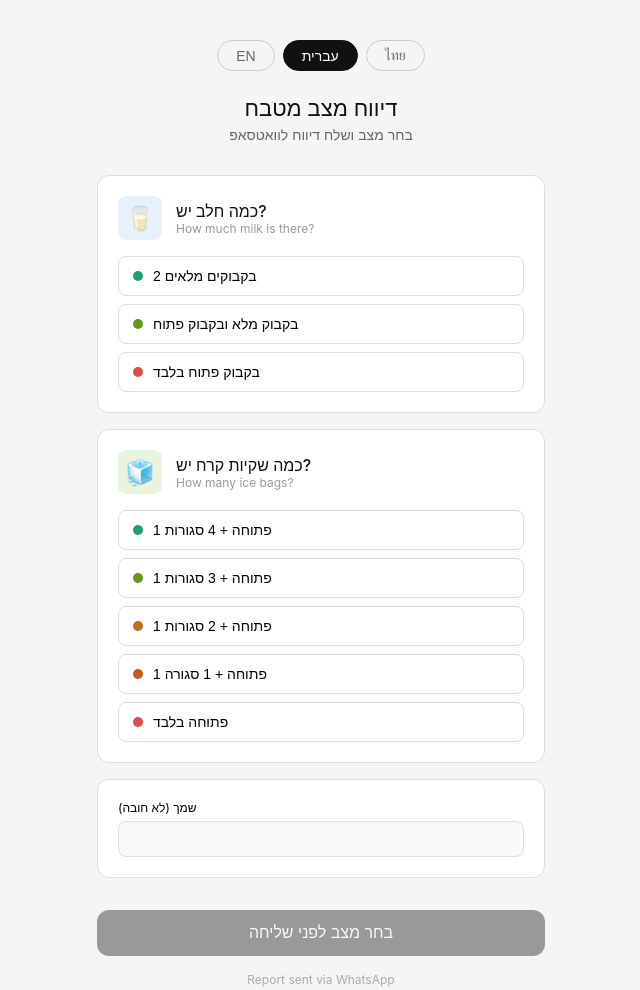
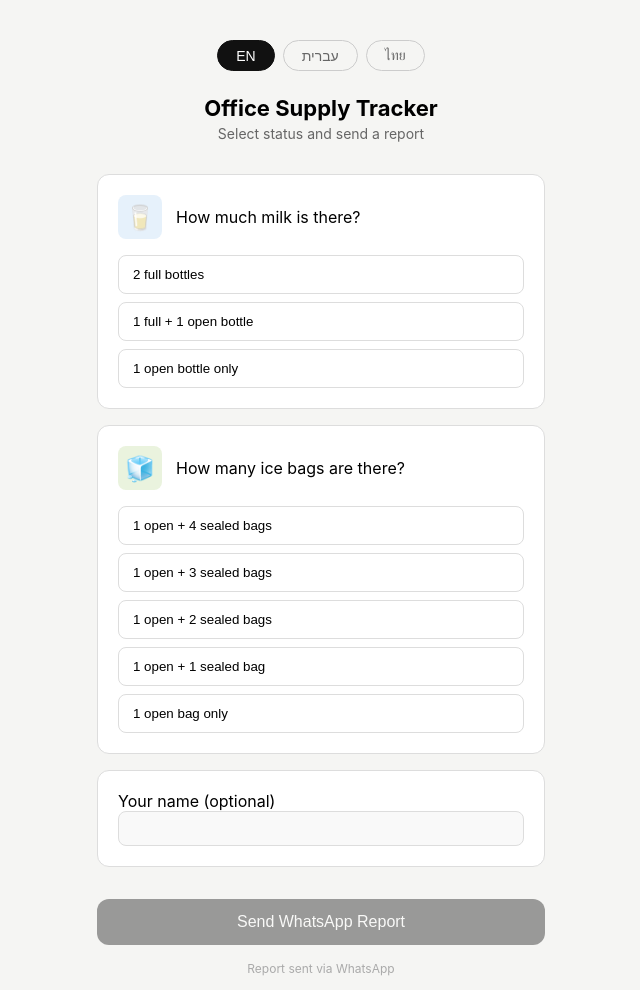
Before and after one commit to liamhgvr/office-fridge, a plain HTML site: page index.html in a window 1280 px wide. Shown: the whole page, without its empty margins (319-959 px from the left). Drawn offline with Linux system fonts and the light colour scheme.

Commit message:
fix lang

```diff
--- a/index.html
+++ b/index.html
@@ -7,30 +7,97 @@
 
 <style>
 *{box-sizing:border-box;margin:0;padding:0}
-body{font-family:-apple-system,BlinkMacSystemFont,'Segoe UI',sans-serif;background:#f5f5f3;min-height:100vh;padding:1rem}
-.app{max-width:480px;margin:0 auto;padding:1.5rem 1rem}
 
-.lang-bar{display:flex;gap:8px;margin-bottom:1.5rem;justify-content:center}
-.lang-btn{padding:6px 18px;border-radius:20px;border:1.5px solid #ccc;background:transparent;color:#666;cursor:pointer;font-size:14px;font-weight:500}
-.lang-btn.active{background:#111;color:#fff;border-color:#111}
+body{
+font-family:-apple-system,BlinkMacSystemFont,'Segoe UI',sans-serif;
+background:#f5f5f3;
+min-height:100vh;
+padding:1rem
+}
 
-.header{text-align:center;margin-bottom:2rem}
-.header h1{font-size:22px;font-weight:500;color:#111;margin-bottom:4px}
-.header p{font-size:14px;color:#666}
+.app{
+max-width:480px;
+margin:0 auto;
+padding:1.5rem 1rem
+}
 
-.cards{display:flex;flex-direction:column;gap:16px;margin-bottom:2rem}
-.card{background:#fff;border:0.5px solid #ddd;border-radius:12px;padding:1.25rem}
+.lang-bar{
+display:flex;
+gap:8px;
+margin-bottom:1.5rem;
+justify-content:center
+}
 
-.card-top{display:flex;align-items:center;gap:14px;margin-bottom:1rem}
+.lang-btn{
+padding:6px 18px;
+border-radius:20px;
+border:1.5px solid #ccc;
+background:transparent;
+color:#666;
+cursor:pointer;
+font-size:14px
+}
 
-.icon{font-size:24px;width:44px;height:44px;display:flex;align-items:center;justify-content:center;border-radius:8px}
+.lang-btn.active{
+background:#111;
+color:#fff;
+border-color:#111
+}
+
+.header{
+text-align:center;
+margin-bottom:2rem
+}
+
+.header h1{
+font-size:22px;
+margin-bottom:4px
+}
+
+.header p{
+font-size:14px;
+color:#666
+}
+
+.cards{
+display:flex;
+flex-direction:column;
+gap:16px;
+margin-bottom:2rem
+}
+
+.card{
+background:#fff;
+border:0.5px solid #ddd;
+border-radius:12px;
+padding:1.25rem
+}
+
+.card-top{
+display:flex;
+align-items:center;
+gap:14px;
+margin-bottom:1rem
+}
+
+.icon{
+font-size:24px;
+width:44px;
+height:44px;
+display:flex;
+align-items:center;
+justify-content:center;
+border-radius:8px
+}
+
 .icon-milk{background:#E6F1FB}
 .icon-ice{background:#EAF3DE}
 
-.card-title{font-size:16px;font-weight:500;color:#111}
-.card-sub{font-size:12px;color:#999}
-
-.options{display:flex;flex-direction:column;gap:8px}
+.options{
+display:flex;
+flex-direction:column;
+gap:8px
+}
 
 .opt-btn{
 width:100%;
@@ -39,25 +106,15 @@ border-radius:8px;
 border:1.5px solid #ddd;
 background:transparent;
 cursor:pointer;
-font-size:14px;
-font-weight:500;
 display:flex;
 align-items:center;
 gap:10px
 }
 
-.opt-btn.sel-1{border-color:#1D9E75;background:#E1F5EE;color:#0F6E56}
-.opt-btn.sel-2{border-color:#63991f;background:#f0f7e0;color:#3B6D11}
-.opt-btn.sel-3{border-color:#BA7517;background:#FAEEDA;color:#854F0B}
-.opt-btn.sel-4{border-color:#c45c20;background:#fce8da;color:#8a3a12}
-.opt-btn.sel-5{border-color:#A32D2D;background:#FCEBEB;color:#A32D2D}
-
-.opt-dot{width:10px;height:10px;border-radius:50%}
-.d1{background:#1D9E75}
-.d2{background:#63991f}
-.d3{background:#BA7517}
-.d4{background:#c45c20}
-.d5{background:#E24B4A}
+.opt-btn.sel{
+border-color:#1D9E75;
+background:#E1F5EE
+}
 
 .send-btn{
 width:100%;
@@ -70,33 +127,24 @@ font-size:16px;
 cursor:pointer
 }
 
-.send-btn:disabled{opacity:0.4}
+.send-btn:disabled{
+opacity:0.4
+}
 
 .reporter-row input{
 width:100%;
 padding:9px 12px;
 border-radius:8px;
 border:0.5px solid #ddd;
-background:#f9f9f9;
-font-size:14px
+background:#f9f9f9
 }
 
-.note{font-size:12px;color:#aaa;text-align:center;margin-top:1rem}
-
-.toast{
-position:fixed;
-bottom:24px;
-left:50%;
-transform:translateX(-50%);
-background:#111;
-color:#fff;
-padding:12px 24px;
-border-radius:24px;
-opacity:0;
-transition:opacity .3s
+.note{
+font-size:12px;
+color:#aaa;
+text-align:center;
+margin-top:1rem
 }
-
-.toast.show{opacity:1}
 </style>
 </head>
 
@@ -106,13 +154,13 @@ transition:opacity .3s
 
 <div class="lang-bar">
 <button class="lang-btn" onclick="setLang('en')">EN</button>
-<button class="lang-btn active" onclick="setLang('he')">עברית</button>
+<button class="lang-btn" onclick="setLang('he')">עברית</button>
 <button class="lang-btn" onclick="setLang('th')">ไทย</button>
 </div>
 
 <div class="header">
-<h1 id="h-title">דיווח מצב מטבח</h1>
-<p id="h-sub">בחר מצב ושלח דיווח לוואטסאפ</p>
+<h1 id="title"></h1>
+<p id="subtitle"></p>
 </div>
 
 <div class="cards">
@@ -120,104 +168,137 @@ transition:opacity .3s
 <div class="card">
 <div class="card-top">
 <div class="icon icon-milk">🥛</div>
-<div>
-<div class="card-title">כמה חלב יש?</div>
-<div class="card-sub">How much milk is there?</div>
-</div>
+<div id="milk-question"></div>
 </div>
 
-<div class="options" id="milk-opts">
-<button class="opt-btn" onclick="pick('milk',0)"><div class="opt-dot d1"></div>2 בקבוקים מלאים</button>
-<button class="opt-btn" onclick="pick('milk',1)"><div class="opt-dot d2"></div>בקבוק מלא ובקבוק פתוח</button>
-<button class="opt-btn" onclick="pick('milk',2)"><div class="opt-dot d5"></div>בקבוק פתוח בלבד</button>
+<div class="options">
+<button class="opt-btn" onclick="pick('milk',0)">2 full bottles</button>
+<button class="opt-btn" onclick="pick('milk',1)">1 full + 1 open bottle</button>
+<button class="opt-btn" onclick="pick('milk',2)">1 open bottle only</button>
 </div>
 </div>
 
 <div class="card">
 <div class="card-top">
 <div class="icon icon-ice">🧊</div>
-<div>
-<div class="card-title">כמה שקיות קרח יש?</div>
-<div class="card-sub">How many ice bags?</div>
-</div>
+<div id="ice-question"></div>
 </div>
 
-<div class="options" id="ice-opts">
-<button class="opt-btn" onclick="pick('ice',0)"><div class="opt-dot d1"></div>1 פתוחה + 4 סגורות</button>
-<button class="opt-btn" onclick="pick('ice',1)"><div class="opt-dot d2"></div>1 פתוחה + 3 סגורות</button>
-<button class="opt-btn" onclick="pick('ice',2)"><div class="opt-dot d3"></div>1 פתוחה + 2 סגורות</button>
-<button class="opt-btn" onclick="pick('ice',3)"><div class="opt-dot d4"></div>1 פתוחה + 1 סגורה</button>
-<button class="opt-btn" onclick="pick('ice',4)"><div class="opt-dot d5"></div>פתוחה בלבד</button>
+<div class="options">
+<button class="opt-btn" onclick="pick('ice',0)">1 open + 4 sealed bags</button>
+<button class="opt-btn" onclick="pick('ice',1)">1 open + 3 sealed bags</button>
+<button class="opt-btn" onclick="pick('ice',2)">1 open + 2 sealed bags</button>
+<button class="opt-btn" onclick="pick('ice',3)">1 open + 1 sealed bag</button>
+<button class="opt-btn" onclick="pick('ice',4)">1 open bag only</button>
 </div>
 </div>
 
 <div class="card reporter-row">
-<div style="font-size:12px;margin-bottom:6px">שמך (לא חובה)</div>
+<div id="name-label"></div>
 <input type="text" id="reporter-name">
 </div>
 
 </div>
 
 <button class="send-btn" id="send-btn" onclick="sendReport()" disabled>
-<span id="send-label">בחר מצב לפני שליחה</span>
+<span id="send-label"></span>
 </button>
 
 <p class="note">Report sent via WhatsApp</p>
 
 </div>
 
-<div class="toast" id="toast"></div>
-
 <script>
 
 let sel={milk:null,ice:null}
+let lang="en"
 
-function pick(item,idx){
-sel[item]=idx
-document.querySelectorAll('#'+item+'-opts .opt-btn').forEach((b,i)=>{
-b.className='opt-btn'+(i===idx?' sel-'+(idx+1):'')
-})
-updateBtn()
+const LANGS={
+en:{
+title:"Office Supply Tracker",
+sub:"Select status and send a report",
+milk:"How much milk is there?",
+ice:"How many ice bags are there?",
+name:"Your name (optional)",
+send:"Send WhatsApp Report"
+},
+he:{
+title:"דיווח מצב מטבח",
+sub:"בחר מצב ושלח דיווח לוואטסאפ",
+milk:"כמה חלב יש?",
+ice:"כמה שקיות קרח יש?",
+name:"שמך (לא חובה)",
+send:"שלח דיווח בוואטסאפ"
+},
+th:{
+title:"รายงานสถานะห้องครัว",
+sub:"เลือกสถานะแล้วส่งรายงาน",
+milk:"มีนมเท่าไหร่?",
+ice:"มีถุงน้ำแข็งกี่ถุง?",
+name:"ชื่อของคุณ (ไม่บังคับ)",
+send:"ส่งรายงานผ่าน WhatsApp"
+}
 }
 
-function updateBtn(){
-const ready=sel.milk!==null||sel.ice!==null
-document.getElementById('send-btn').disabled=!ready
+function setLang(l){
+
+lang=l
+const t=LANGS[l]
+
+document.getElementById("title").textContent=t.title
+document.getElementById("subtitle").textContent=t.sub
+document.getElementById("milk-question").textContent=t.milk
+document.getElementById("ice-question").textContent=t.ice
+document.getElementById("name-label").textContent=t.name
+document.getElementById("send-label").textContent=t.send
+
+document.querySelectorAll(".lang-btn").forEach(btn=>{
+btn.classList.remove("active")
+})
+
+if(l==="en")document.querySelectorAll(".lang-btn")[0].classList.add("active")
+if(l==="he")document.querySelectorAll(".lang-btn")[1].classList.add("active")
+if(l==="th")document.querySelectorAll(".lang-btn")[2].classList.add("active")
+
+}
+
+function pick(item,i){
+
+sel[item]=i
+
+event.target.parentElement.querySelectorAll(".opt-btn").forEach(b=>{
+b.classList.remove("sel")
+})
+
+event.target.classList.add("sel")
+
+document.getElementById("send-btn").disabled=false
 }
 
 function sendReport(){
 
-const reporter=document.getElementById('reporter-name').value.trim()
-
 let lines=[]
 
-if(sel.milk!==null){
-lines.push('🥛 Milk status option '+(sel.milk+1))
+if(sel.milk!==null)lines.push("🥛 milk status option "+(sel.milk+1))
+if(sel.ice!==null)lines.push("🧊 ice status option "+(sel.ice+1))
+
+const reporter=document.getElementById("reporter-name").value
+
+const msg=`Kitchen status:
+
+${lines.join("\n")}
+
+Reporter: ${reporter}`
+
+window.open("https://wa.me/972544338837?text="+encodeURIComponent(msg))
+
 }
 
-if(sel.ice!==null){
-lines.push('🧊 Ice status option '+(sel.ice+1))
-}
+const browserLang=navigator.language
 
-const msg=`יותם יא מלך 👑
-
-הגעתי למשרד והמצב במטבח:
-
-${lines.join('\n')}
-
-תוכל לקנות עוד למשרד?
-
-תודה 🙏
-${reporter}`
-
-window.open('https://wa.me/972544338837?text='+encodeURIComponent(msg),'_blank')
-
-const toast=document.getElementById('toast')
-toast.innerText='Report sent!'
-toast.classList.add('show')
-setTimeout(()=>toast.classList.remove('show'),2500)
-
-}
+if(browserLang.startsWith("he"))setLang("he")
+else if(browserLang.startsWith("th"))setLang("th")
+else setLang("en")
 
 </script>
 
```
